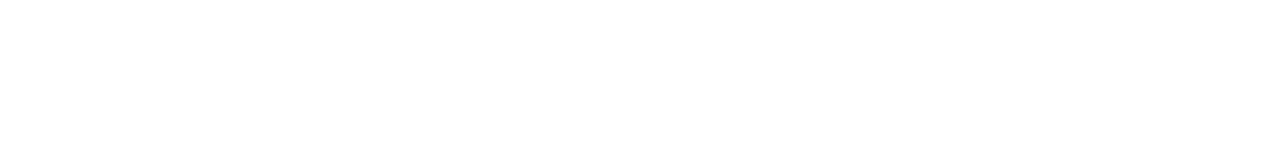
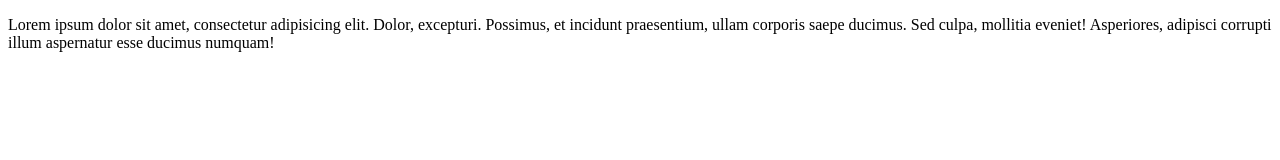
Before and after one commit to Danless/git-course-demo, a plain HTML site: page index.html in a window 1280 px wide. Drawn offline with Linux system fonts and the light colour scheme.

Commit message:
Ahora el index el index tiene un parrafo.

```diff
--- a/index.html
+++ b/index.html
@@ -7,6 +7,6 @@
   <title>Hello World</title>
 </head>
 <body>
-
+  <p>Lorem ipsum dolor sit amet, consectetur adipisicing elit. Dolor, excepturi. Possimus, et incidunt praesentium, ullam corporis saepe ducimus. Sed culpa, mollitia eveniet! Asperiores, adipisci corrupti illum aspernatur esse ducimus numquam!</p>
 </body>
 </html>
```
